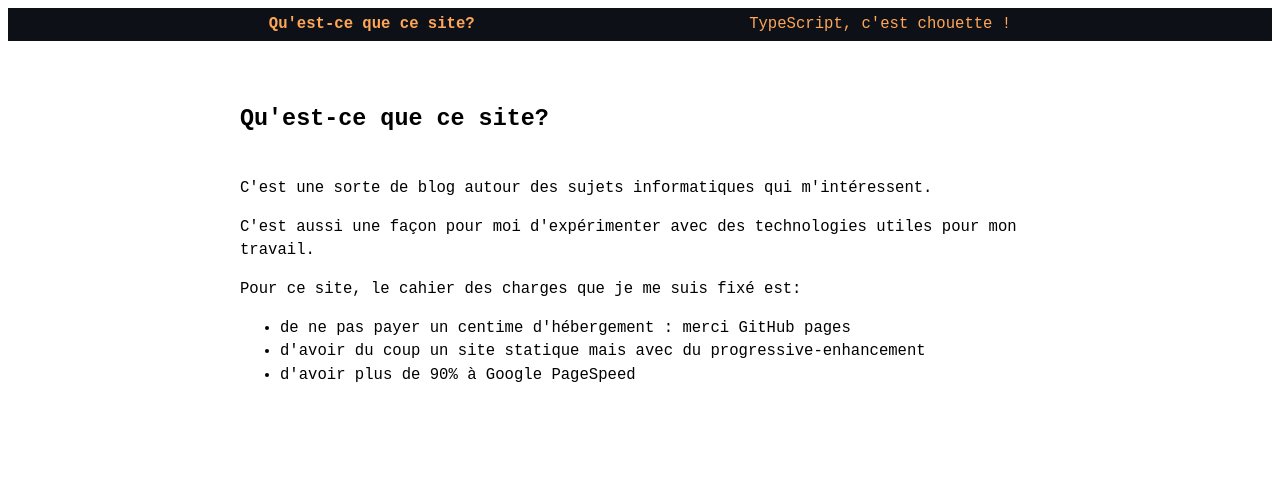
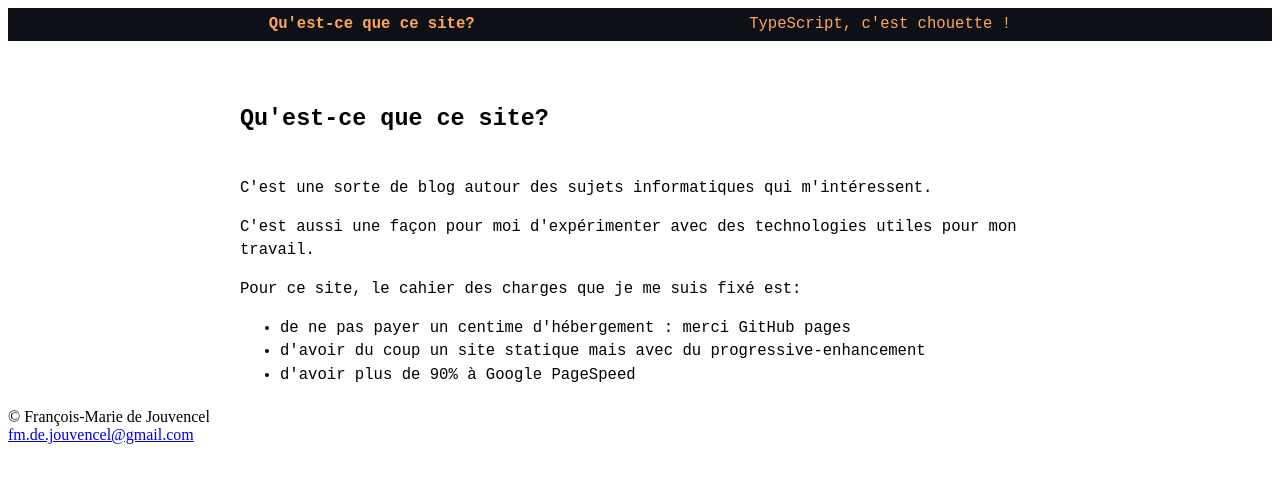
Before and after one commit to djfm/djfm.github.io, a React app: page / in a window 1280 px wide. Shown: the top 482 px of the page. Built offline with nearby package versions, Linux system fonts and the light colour scheme; the HTML template or start-up script is replaced by a standard one.

Commit message:
added a footer

```diff
--- a/src/builder/index.template.html
+++ b/src/builder/index.template.html
@@ -15,19 +15,8 @@
     <style>
       body {
         margin: 0;
+        margin-bottom: 80px;
       }
-    </style>
-    #STYLES#
-    <link rel="preload" href="/assets/hljs/styles/github-dark.min.css" as="style" onload="this.onload=null;this.rel='stylesheet'">
-    <noscript><link rel="stylesheet" href="/assets/hljs/styles/github-dark.min.css"></noscript>
-  </head>
-  <body>
-    <!-- Google Tag Manager (noscript) -->
-    <noscript><iframe src="https://www.googletagmanager.com/ns.html?id=GTM-M3CJRL4"
-      height="0" width="0" style="display:none;visibility:hidden"></iframe></noscript>
-      <!-- End Google Tag Manager (noscript) -->
-
-    <style>
       #overlay {
         display: none;
         position: absolute;
@@ -43,9 +32,25 @@
           rgba(13,17,23,.1)
         );
       }
+      #footer {
+        position: relative;
+        bottom: -80px;
+        left: 0;
+        right: 0;
+      }
     </style>
+    #STYLES#
+    <link rel="preload" href="/assets/hljs/styles/github-dark.min.css" as="style" onload="this.onload=null;this.rel='stylesheet'">
+    <noscript><link rel="stylesheet" href="/assets/hljs/styles/github-dark.min.css"></noscript>
+  </head>
+  <body>
+    <!-- Google Tag Manager (noscript) -->
+    <noscript><iframe src="https://www.googletagmanager.com/ns.html?id=GTM-M3CJRL4"
+      height="0" width="0" style="display:none;visibility:hidden"></iframe></noscript>
+      <!-- End Google Tag Manager (noscript) -->
     <div id="overlay">&nbsp;</div>
     <div id="root">#APP#</div>
+    <div id="footer"></div>
     <script src="/assets/hljs/highlight.min.js"></script>
     <script src="/bundle.js"></script>
     <script>hljs.highlightAll();</script>
--- /dev/null
+++ b/src/client/Components/Footer.tsx
@@ -0,0 +1,14 @@
+import React from 'react';
+
+export const Footer: React.FC = () => {
+  const markup = (
+    <div>
+      © François-Marie de Jouvencel<br />
+      <a href="mailto:fm.de.jouvencel@gmail.com">fm.de.jouvencel@gmail.com</a>
+    </div>
+  );
+
+  return markup;
+};
+
+export default Footer;
--- a/src/client/index.tsx
+++ b/src/client/index.tsx
@@ -2,5 +2,7 @@ import React from 'react';
 import { render } from 'react-dom';
 
 import Router from './Components/Router';
+import Footer from './Components/Footer';
 
 render(<Router />, document.getElementById('root'));
+render(<Footer />, document.getElementById('footer'));
```
Also changed, not shown: 7 other files (tests, documents, lock files or other folders).
